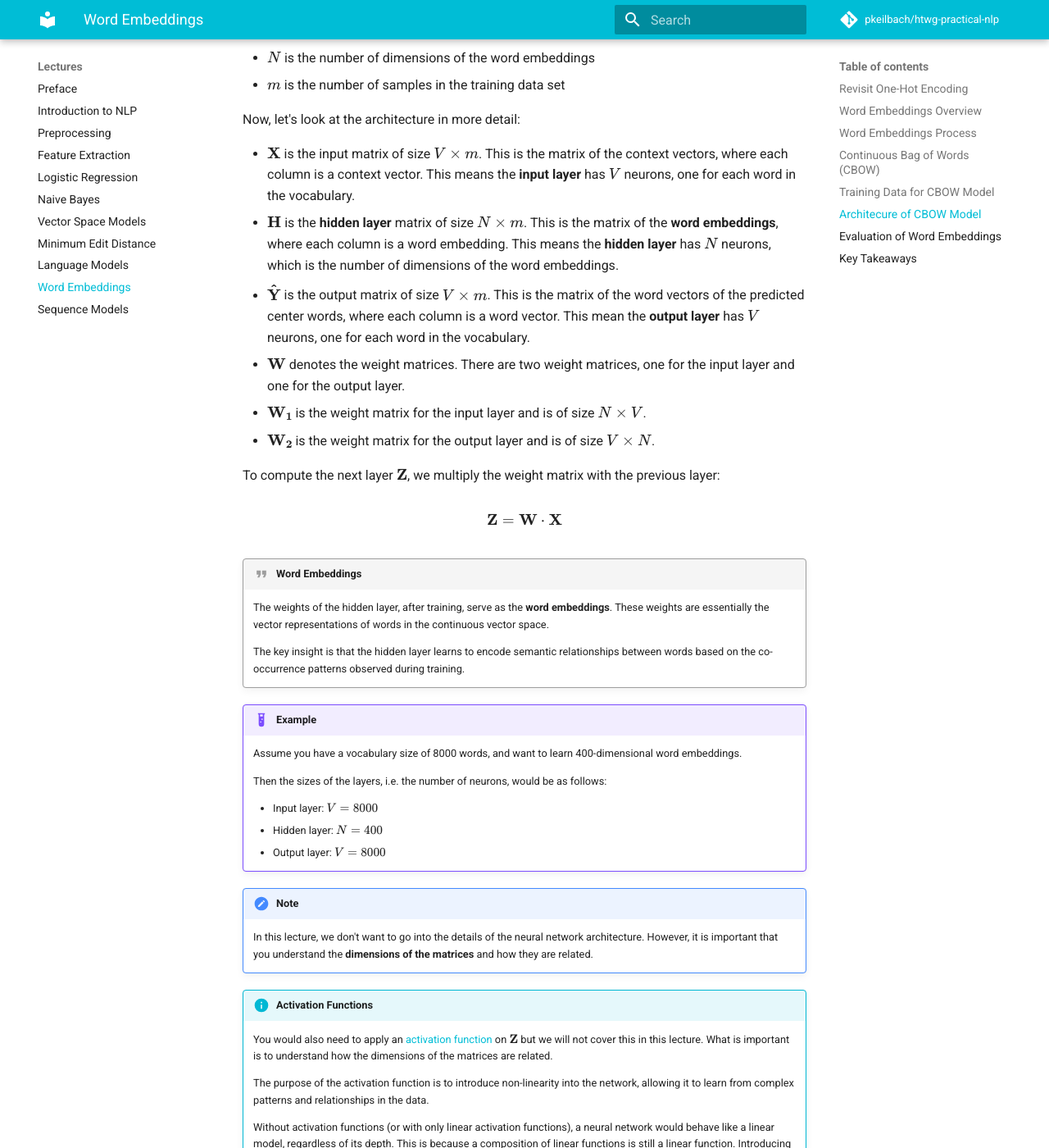
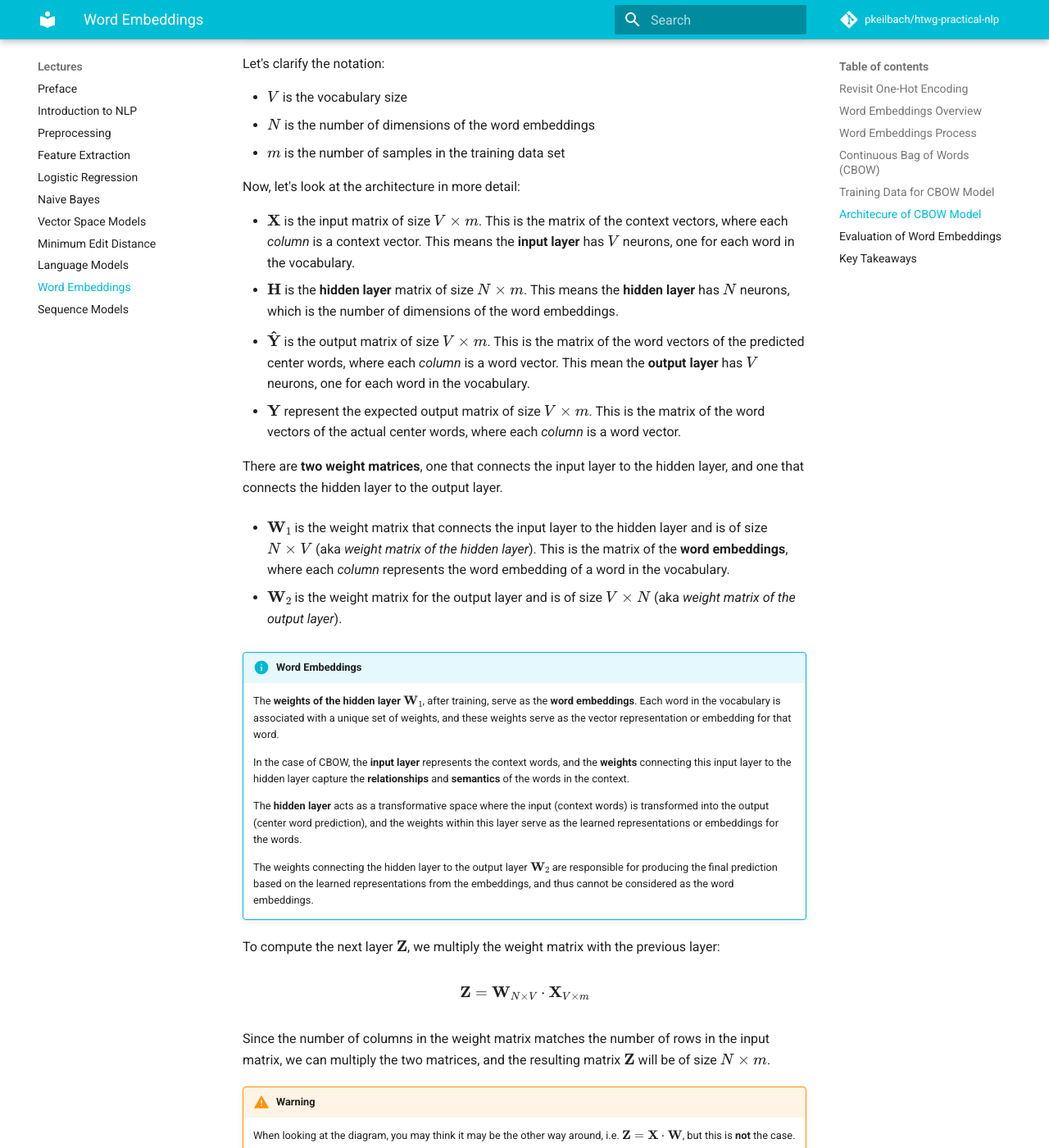
Before and after one commit to pkeilbach/htwg-practical-nlp, an MkDocs documentation site: the page built from docs/lectures/word_embeddings.md, in a window 1280 px wide and 1400 px high, scrolled down 7528 px. Shown: the whole window at 82% size. Built offline with MkDocs 1.6.1 and Material for MkDocs 9.7.7, drawn with Linux system fonts in a browser that asks for light colours; comment, search, counter and statistics services are not loaded; some of the changed text lies outside the part shown.

Commit message:
Fix cbow architecture chapter (#81)

```diff
--- a/docs/lectures/word_embeddings.md
+++ b/docs/lectures/word_embeddings.md
@@ -203,6 +203,10 @@ The **learning objective** is to minimize the prediction error between the predi
 
 ![CBOW Architecture](../img/word-embeddings-cbow-architecture.drawio.svg)
 
+!!! tip
+
+    Right-click on the image and select "Open image in new tab" to see a larger version of the image, or use the zoom function of your browser.
+
 Let's clarify the notation:
 
 - $V$ is the vocabulary size
@@ -211,24 +215,38 @@ Let's clarify the notation:
 
 Now, let's look at the architecture in more detail:
 
-- $\mathbf{X}$ is the input matrix of size $V \times m$. This is the matrix of the context vectors, where each column is a context vector. This means the **input layer** has $V$ neurons, one for each word in the vocabulary.
-- $\mathbf{H}$ is the **hidden layer** matrix of size $N \times m$. This is the matrix of the **word embeddings**, where each column is a word embedding. This means the **hidden layer** has $N$ neurons, which is the number of dimensions of the word embeddings.
-- $\mathbf{\hat{Y}}$ is the output matrix of size $V \times m$. This is the matrix of the word vectors of the predicted center words, where each column is a word vector. This mean the **output layer** has $V$ neurons, one for each word in the vocabulary.
-- $\mathbf{W}$ denotes the weight matrices. There are two weight matrices, one for the input layer and one for the output layer.
-  - $\mathbf{W_1}$ is the weight matrix for the input layer and is of size $N \times V$.
-  - $\mathbf{W_2}$ is the weight matrix for the output layer and is of size $V \times N$.
+- $\mathbf{X}$ is the input matrix of size $V \times m$. This is the matrix of the context vectors, where each _column_ is a context vector. This means the **input layer** has $V$ neurons, one for each word in the vocabulary.
+- $\mathbf{H}$ is the **hidden layer** matrix of size $N \times m$. This means the **hidden layer** has $N$ neurons, which is the number of dimensions of the word embeddings.
+- $\mathbf{\hat{Y}}$ is the output matrix of size $V \times m$. This is the matrix of the word vectors of the predicted center words, where each _column_ is a word vector. This mean the **output layer** has $V$ neurons, one for each word in the vocabulary.
+- $\mathbf{Y}$ represent the expected output matrix of size $V \times m$. This is the matrix of the word vectors of the actual center words, where each _column_ is a word vector.
+
+There are **two weight matrices**, one that connects the input layer to the hidden layer, and one that connects the hidden layer to the output layer.
+
+- $\mathbf{W}_1$ is the weight matrix that connects the input layer to the hidden layer and is of size $N \times V$ (aka _weight matrix of the hidden layer_). This is the matrix of the **word embeddings**, where each _column_ represents the word embedding of a word in the vocabulary.
+
+- $\mathbf{W}_2$ is the weight matrix for the output layer and is of size $V \times N$ (aka _weight matrix of the output layer_).
+
+!!! info "Word Embeddings"
+
+    The **weights of the hidden layer** $\mathbf{W}_1$, after training, serve as the **word embeddings**. Each word in the vocabulary is associated with a unique set of weights, and these weights serve as the vector representation or embedding for that word.
+
+    In the case of CBOW, the **input layer** represents the context words, and the **weights** connecting this input layer to the hidden layer capture the **relationships** and **semantics** of the words in the context.
+
+    The **hidden layer** acts as a transformative space where the input (context words) is transformed into the output (center word prediction), and the weights within this layer serve as the learned representations or embeddings for the words.
+
+    The weights connecting the hidden layer to the output layer $\mathbf{W}_2$ are responsible for producing the final prediction based on the learned representations from the embeddings, and thus cannot be considered as the word embeddings.
 
 To compute the next layer $\mathbf{Z}$, we multiply the weight matrix with the previous layer:
 
 $$
-\mathbf{Z} = \mathbf{W} \cdot \mathbf{X}
+\mathbf{Z} = \mathbf{W}_{N \times V} \cdot \mathbf{X}_{V \times m}
 $$
 
-!!! quote "Word Embeddings"
+Since the number of columns in the weight matrix matches the number of rows in the input matrix, we can multiply the two matrices, and the resulting matrix $\mathbf{Z}$ will be of size $N \times m$.
 
-    The weights of the hidden layer, after training, serve as the **word embeddings**. These weights are essentially the vector representations of words in the continuous vector space.
+!!! warning
 
-    The key insight is that the hidden layer learns to encode semantic relationships between words based on the co-occurrence patterns observed during training.
+    When looking at the diagram, you may think it may be the other way around, i.e. $\mathbf{Z} = \mathbf{X} \cdot \mathbf{W}$, but this is **not** the case.
 
 !!! example
 
@@ -242,7 +260,7 @@ $$
 
 !!! note
 
-    In this lecture, we don't want to go into the details of the neural network architecture. However, it is important that you understand the **dimensions of the matrices** and how they are related.
+    In this lecture, we don't want to go into the details of the neural network architecture. However, it is important to know what the matrices represent.
 
 !!! info "Activation Functions"
 
@@ -254,15 +272,13 @@ $$
 
     Two popular activation functions are the [sigmoid function](https://en.wikipedia.org/wiki/Sigmoid_function) and the [ReLU function](https://en.wikipedia.org/wiki/Rectifier_(neural_networks)).
 
-!!! info "Matrix Multiplication"
+!!! note "Matrix Multiplication"
 
-    Note that two multiply two matrices $A$ and $B$, the number of columns of $A$ must be equal to the number of rows of $B$:
+    Two matrices $\mathbf{A}$ and $\mathbf{B}$ can be multiplied if the number of columns of $\mathbf{A}$ is equal to the number of rows of $\mathbf{B}$.
 
     $$
     A_{m \times n} \cdot B_{n \times p} = C_{m \times p}
     $$
-
-    In other words, the number of columns of the first matrix must be equal to the number of rows of the second matrix, and the resulting matrix will have the number of rows of the first matrix and the number of columns of the second matrix.
 
 !!! info "Batch Processing"
 
@@ -270,7 +286,9 @@ $$
 
     The batch size is another **hyperparameter** of the model.
 
-    As we can see from the matrix multiplication, the size of the weight matrices does not depend on the batch size, since the batch size only affects the number of columns of the input matrix.
+    As we can see from the matrix multiplication above, the weight matrices are independent of the batch size, i.e. they are the same for any batch size.
+
+    Batch processing is also important for **parallelization**, i.e. we can process multiple batches in parallel on different processors.
 
 !!! info "Loss Function"
 
```
Also changed, not shown: docs/img/word-embeddings-cbow-architecture.drawio.svg.
